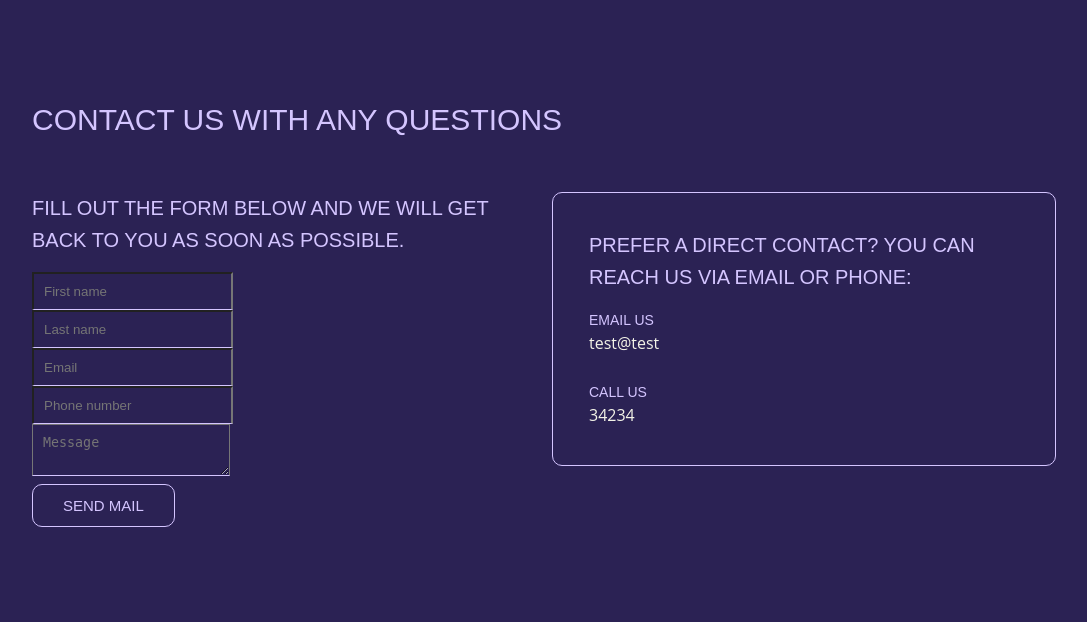
After one commit to Laerke-Nicole/Ghiblifilms, a PHP site: page /pages/contactPage.php in a window 1280 px wide. The commit adds this page. Shown: the top 622 px of the page, without its empty margins (96-1183 px from the left). Run offline with PHP 8.4, Linux system fonts and the light colour scheme; some web fonts are replaced.

Commit message:
Set up contact page structure and styling

```diff
--- a/index.php
+++ b/index.php
@@ -3,7 +3,7 @@
 <head>
     <meta charset="UTF-8">
     <meta name="viewport" content="width=device-width, initial-scale=1.0">
-    <title>Document</title>
+    <title>Ghiblifilms</title>
     <link rel="stylesheet" href="style/style.css">
     <link rel="stylesheet" href="style/library.css">
     <link rel="stylesheet" href="style/responsive.css">
--- /dev/null
+++ b/pages/contactPage.php
@@ -0,0 +1,78 @@
+<!DOCTYPE html>
+<html lang="en">
+<head>
+    <meta charset="UTF-8">
+    <meta name="viewport" content="width=device-width, initial-scale=1.0">
+    <title>Ghiblifilms</title>
+    <link rel="stylesheet" href="../../style/style.css">
+    <link rel="stylesheet" href="../../style/library.css">
+    <link rel="stylesheet" href="../../style/responsive.css">
+    <link rel="stylesheet" href="https://use.typekit.net/arj0iay.css">
+</head>
+<body>
+<section class="ten-percent pt-24 pb-24">
+    <h1 class="text-3xl weight-400 pb-12">Contact us with any questions</h1>
+
+    <!-- contact form -->
+    <div class="flex gap-4">
+        <div class="w-half">
+            <div>
+                <h2 class="text-xl pb-4">Fill out the form below and we will get back to you as soon as possible.</h2>
+            </div>
+
+            <!-- input fields -->
+            <div class="w-half">
+                <form class="contact-form">
+                    <div>
+                        <input type="text" id="name" name="name" placeholder="First name">
+                    </div>
+
+                    <div>
+                        <input type="text" id="name" name="name" placeholder="Last name">
+                    </div>
+
+                    <div>
+                        <input type="email" id="email" name="email" placeholder="Email">
+                    </div>
+
+                    <div>
+                        <input type="tel" id="tel" name="tel" placeholder="Phone number">
+                    </div>
+
+                    <div>
+                        <textarea id="message" name="message" placeholder="Message"></textarea>
+                    </div>
+
+                    <button class="btn">Send mail</button>
+                </form>
+            </div>
+        </div>
+
+        <!-- contact info -->
+        <div class="w-half">
+            <div class="box">
+                <h3 class="text-xl pb-4">Prefer a direct contact? You can reach us via email or phone:</h3>
+                <div class="flex flex-col gap-6">
+                    <div>
+                        <h4 class="text-sm">Email us</h4>
+                        <p>test@test</p>
+                    </div>
+
+                    <div>
+                        <h4 class="text-sm">Call us</h4>
+                        <p>34234</p>
+                    </div>
+                </div>
+
+
+
+            </div>
+        </div>
+
+    </div>
+
+
+</section>
+
+</body>
+</html>
--- a/style/style.css
+++ b/style/style.css
@@ -128,9 +128,15 @@ p {
 }
 
 
-/* booking slot */
-.booking-slot {
+/* style for a box with content inside */
+.box {
     border: 1px solid var(--secondary-color);
     border-radius: 10px;
     padding: 36px;
 }
+
+.contact-form input, .contact-form textarea {
+    background-color: transparent;
+    border-bottom: 1px solid var(--secondary-color);
+    padding: 10px;
+}
```
Also changed, not shown: pages/moviePage.php (+4 -4 lines).
